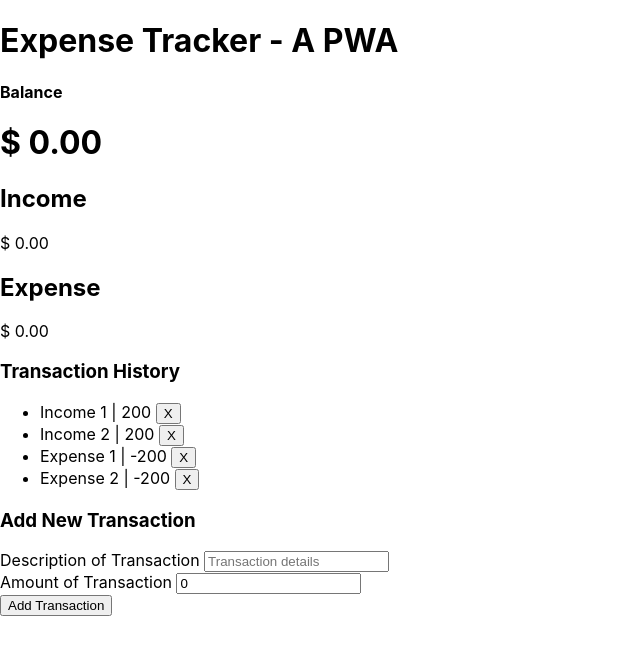
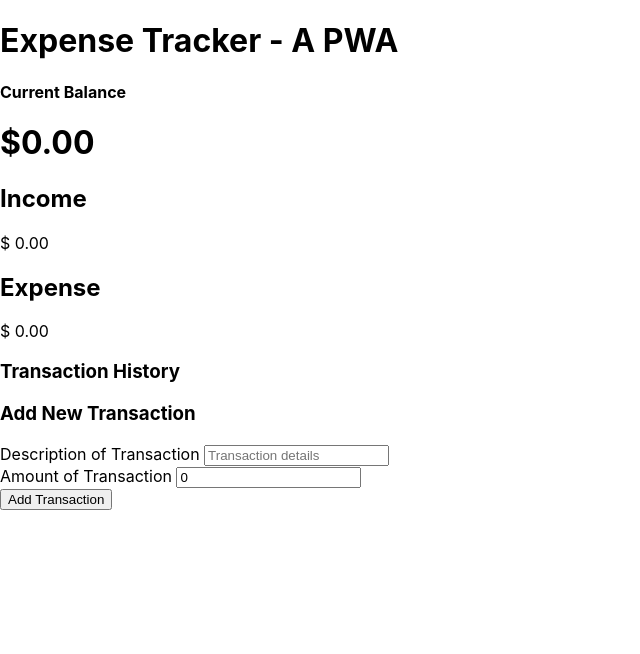
Before and after one commit to AliRa22aq/Expense-Tracker-PWA, a React (Create React App) app: page / in a window 1280 px wide. Shown: the top 654 px of the page, without its empty margins (0-640 px from the left). Built offline with nearby package versions, Linux system fonts and the light colour scheme.

Commit message:
App was stuck. So I have to make a new project and switch basic files

```diff
--- a/package.json
+++ b/package.json
@@ -1,5 +1,5 @@
 {
-  "name": "expense-tracker-typescript-pwa",
+  "name": "tracker-with-pwa-typescript",
   "version": "0.1.0",
   "private": true,
   "dependencies": {
@@ -10,6 +10,7 @@
     "@types/node": "^12.0.0",
     "@types/react": "^16.9.55",
     "@types/react-dom": "^16.9.9",
+    "eslint-plugin-node": "^11.1.0",
     "react": "^17.0.1",
     "react-dom": "^17.0.1",
     "react-scripts": "4.0.0",
--- a/src/App.tsx
+++ b/src/App.tsx
@@ -5,18 +5,16 @@ import { AddTransaction } from './components/AddTransaction';
 import { Balance } from './components/Balance';
 import Header from './components/Header';
 import { TransactionHistory } from './components/TransactionHistory';
-import {GlobalProvider} from './context/GlobalState';
+import {GlobalProvider} from './context/GlobalState'
 
 function App() {
   return (
     <GlobalProvider>
-    <div >
       <Header />
       <Balance />
       <AccountSummary />
       <TransactionHistory />
       <AddTransaction />
-    </div>
     </GlobalProvider>
   );
 }
--- a/src/components/AccountSummary.tsx
+++ b/src/components/AccountSummary.tsx
@@ -6,17 +6,28 @@ const AccountSummary = () => {
 
     const { transactions } = useContext(GlobalContext);
 
-    //const transactionAmounts = transactions.map(transaction => transaction.transactionAmount);
+    const transactionAmounts = transactions.map((transaction: { transactionAmount: any; }) => transaction.transactionAmount);
+
+    const income = transactionAmounts
+        .filter((transaction: number) => transaction > 0)
+        .reduce((acc: any, transaction: any) => (acc += transaction), 0)
+        .toFixed(2);
+
+    const expense = Math.abs(transactionAmounts
+        .filter((transaction: number) => transaction < 0)
+        .reduce((acc: any, transaction: any) => (acc += transaction), 0)
+        ).toFixed(2);
+
 
     return (
         <div>
             <div>
                <h2>  Income </h2>
-               <p> $ 0.00 </p>
+               <p> $ {income} </p>
             </div>
             <div>
                 <h2> Expense </h2>
-                <p> $ 0.00 </p>
+            <p> $ {expense} </p>
             </div>
         </div>
     )
--- a/src/components/AddTransaction.tsx
+++ b/src/components/AddTransaction.tsx
@@ -1,3 +1,4 @@
+import { AnyAaaaRecord } from 'dns';
 import React, { useState, useContext } from 'react';
 import { GlobalContext } from '../context/GlobalState';
 
@@ -9,10 +10,10 @@ export const AddTransaction = () => {
 
     const { addTransaction } = useContext(GlobalContext);
 
-    const onSubmit = (e) => {
+    const onSubmit = (e: any) => {
         e.preventDefault();
 
-        const newTransaction = {
+        const newTransaction: {id: number, description: string, transactionAmount: number} = {
             id: new Date().getTime(),
             description,
             transactionAmount: +transactionAmount
--- a/src/components/Balance.tsx
+++ b/src/components/Balance.tsx
@@ -1,10 +1,21 @@
-import React from 'react'
+import React, { useContext } from 'react'
+import { GlobalContext } from '../context/GlobalState';
+
 
 export const Balance = () => {
+
+    const { transactions } = useContext(GlobalContext);
+
+
+    const transactionAmounts = transactions.map((transaction: { transactionAmount: any; }) => transaction.transactionAmount);
+    console.log(transactions)
+
+    const balance = transactionAmounts.reduce((acc: any, item: any) => (acc += item), 0).toFixed(2);
+
     return (
         <div>
-            <h4> Balance </h4>
-            <h1> $ 0.00</h1>
+            <h4>Current Balance</h4>
+            <h1>${balance}</h1>
         </div>
     )
 }
--- a/src/components/Transaction.tsx
+++ b/src/components/Transaction.tsx
@@ -1,14 +1,22 @@
-import React from 'react'
+import React, { useContext } from 'react'
+import { GlobalContext } from '../context/GlobalState';
 
-export const Transaction = ({transaction}) => {
+export const Transaction = ( transaction: any ) => {
+
     console.log(transaction);
+
+    const {delTransaction} = useContext(GlobalContext);
+
+
+    const sign = transaction.transactionAmount > 0 ? '+' : '-';
+
 
     return (
         <div>
             <li>
-                {transaction.descrition} |
-                <span>  {transaction.amount} </span>
-                <button> X </button>
+                {transaction.descrpition} |
+                <span>{sign}${Math.abs(transaction.transactionAmount)}</span>
+                <button onClick={()=> delTransaction(transaction.id)}> X </button>
             </li>
         </div>
     )
--- a/src/components/TransactionHistory.tsx
+++ b/src/components/TransactionHistory.tsx
@@ -14,8 +14,8 @@ export const TransactionHistory = () => {
             <h3> Transaction History </h3>
             <ul>
                 {
-                    transactions.map(transaction =>
-                        <Transaction key={transaction.id} transaction={transaction} />)
+                    transactions.map((transaction: any) =>
+                        <Transaction key={transaction.id} transaction = {transaction} />)
                 }
             </ul>
         </div>
--- a/src/context/AppReducer.tsx
+++ b/src/context/AppReducer.tsx
@@ -1,4 +1,4 @@
-export const AppReducer = (state: { transactions: any[]; }, action: { type: any; payload: any; }) => {
+export const AppReducer = (state: { transactions: any }, action: any ) => {
     switch(action.type) {
         case 'DELETE_TRANSACTION':
             return {
--- a/src/context/GlobalState.tsx
+++ b/src/context/GlobalState.tsx
@@ -1,23 +1,23 @@
-import React, {createContext, useReducer} from 'react'
-import {AppReducer} from './AppReducer'
+import React, { createContext, useReducer } from 'react'
+import { AppReducer } from './AppReducer'
 
-const initialState = {
-    transactions : [
-        {id: 1, descrition: "Income 1", amount: 200},
-        {id: 2, descrition: "Income 2", amount: 200},
-        {id: 3, descrition: "Expense 1", amount: -200},
-        {id: 4, descrition: "Expense 2", amount: -200}
 
-    ]
+
+const initialState: any = {
+    transactions : []
 }
+
+console.log(initialState)
+
 
 export const GlobalContext = createContext(initialState);
 
-export const GlobalProvider = ( {children} ) => {
+export const GlobalProvider = ( props: any) => {
 
     const [state, dispatch] = useReducer(AppReducer, initialState)
 
-    function delTransaction(id: any) {
+    const delTransaction = (id: number) => {
+        console.log(id)
         dispatch({
             type: 'DELETE_TRANSACTION',
             payload: id
@@ -25,7 +25,7 @@ export const GlobalProvider = ( {children} ) => {
     }
 
     // Add New Transaction Action
-    function addTransaction(transaction: any) {
+    const addTransaction = (transaction: any) => {
         dispatch({
             type: 'ADD_TRANSACTION',
             payload: transaction
@@ -33,15 +33,12 @@ export const GlobalProvider = ( {children} ) => {
     }
 
     return (
-        <GlobalContext.Provider value={
-            {
-                transactions: state.transactions,
-                delTransaction,
-                addTransaction
-            }
-        }
-        >
-            { children }
+        <GlobalContext.Provider value={{
+            transactions: state.transactions,
+            delTransaction,
+            addTransaction
+        }}>
+            { props.children}
 
         </GlobalContext.Provider>
     )
--- a/tsconfig.json
+++ b/tsconfig.json
@@ -16,7 +16,7 @@
     "module": "esnext",
     "moduleResolution": "node",
     "resolveJsonModule": true,
-    "isolatedModules": false,
+    "isolatedModules": true,
     "noEmit": true,
     "jsx": "react"
   },
```
Also changed, not shown: 2 other files (tests, documents, lock files or other folders).
